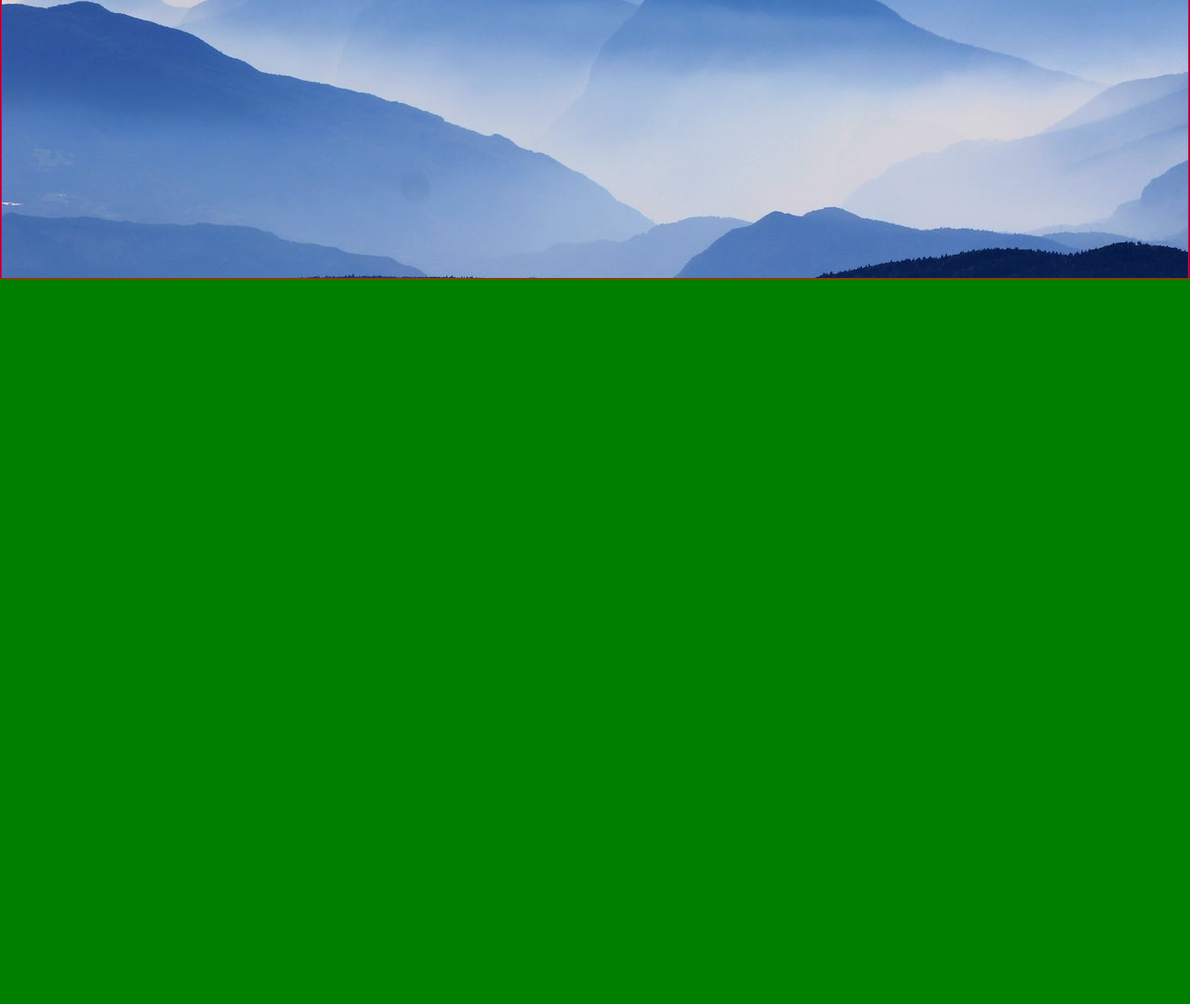
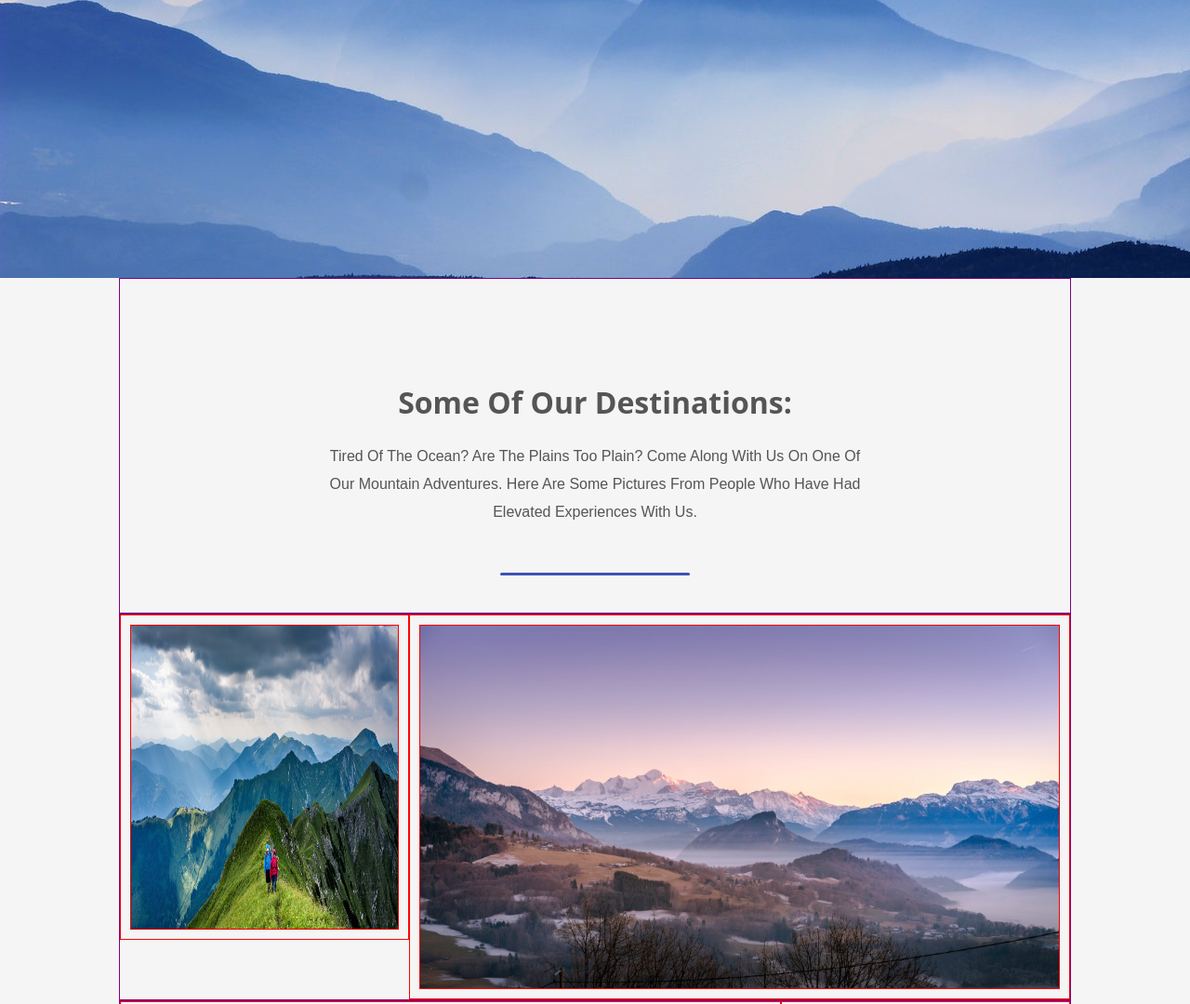
Before and after one commit to Sokthai/Front-End, a plain HTML site: page Flex-Box-Full-Project-ReCreate/index.html in a window 1280 px wide. Shown: the part 501-1581 px from the top of the page at 93% size. Before the commit the page ends 801 px from the top, so only its background shows below. Drawn offline with Linux system fonts and the light colour scheme.

Commit message:
finish styling image, need to crop image: overflow:hidden the image

```diff
--- a/Flex-Box-Full-Project-ReCreate/assets/css/style.css
+++ b/Flex-Box-Full-Project-ReCreate/assets/css/style.css
@@ -1,5 +1,7 @@
 :root{
-    --borderSize: 1px;
+    --borderSize: 0px;
+    --borderContent : 0px;
+    --b : 1px;
 }
 *{
     box-sizing: border-box;
@@ -7,7 +9,7 @@
 }
 
 body{
-    background-color: green;
+    background-color: whitesmoke;
     margin: 0;
     box-sizing: border-box;
     font-family: sans-serif;
@@ -91,6 +93,11 @@ div.frontPage .quote p{
 
 div.frontPage .group{
     text-align: center;
+    /* opacity: 0; */
+    animation: moveUp 5s 1 ease-in-out;
+    animation-iteration-count: 1;
+    animation-delay: .2s;
+
 }
 
 .btn{
@@ -131,12 +138,108 @@ div.frontPage .nav a{
 @keyframes moveUp{
     0%{
         margin-top: 120px;
-        color: red;
+        opacity: 0;
     }
 
-    50%{
+    30%{
         margin-top: 0px;
-        color: blue;
-
+        opacity: .9;
+    }
+    100%{
+        opacity: .9;
     }
 }
+
+
+
+
+/* mainContent */
+
+div.mainContent{
+    border: var(--borderContent) solid red;
+    display: flex;
+    flex-direction: column;
+    justify-content: center;
+    align-items: center;
+    text-align: center;
+    padding: 0 10%;
+}
+
+div.mainContent .content{
+    color: #555555;
+    border: none;
+    font-family: bold 32px "Open Sans", sans-serif;
+    text-transform: capitalize;
+    text-align: center;
+    border: var(--borderContent) solid blue;
+    flex-direction: column;
+    align-items: center;
+    padding: 90px 0 20px 0;
+}
+
+div.mainContent .content p{
+    width: 58%;
+    text-align: center;
+    border: var(--borderContent) solid blue;
+    font-family: sans-serif;
+    font-size: 16px;
+    line-height: 30px;
+    margin: 0px;
+
+}
+
+div.mainContent .content hr{
+
+    border: none;
+    width: 20%;
+    padding: 0;
+    height: 3px;
+    border-radius: 3px;
+    background-color: #3f51b5;
+    margin: 50px 0 20px 0;
+}
+
+div.mainContent .content h1{
+    font: bold 32px "Open Sans", sans-serif;
+}
+
+
+div.mainContent .image{
+    min-width: 100%;
+    min-height: 200px;
+    flex-basis: 30%;
+    display: flex;
+    border: var(--b) solid purple;
+    justify-content: space-between;
+}
+
+div.mainContent .image .smallImage{
+    flex-basis:355px;
+    height: 350px;
+    border: var(--b) solid red;
+    padding: 10px;
+    overflow: hidden;
+}
+
+div.mainContent .image .smallImage img{
+    width: 100%;
+    border: var(--b) solid red;
+    height: 100%;
+
+}
+
+
+div.mainContent .image .bigImage{
+    flex-grow: 1;
+    padding: 10px;
+    border: var(--b) solid red;
+    flex-basis: 80%;
+    overflow: hidden;
+
+}
+
+div.mainContent .image .bigImage img{
+    width: 100%;
+    border: var(--b) solid red;
+    height: 100%;
+}
--- a/Flex-Box-Full-Project-ReCreate/index.html
+++ b/Flex-Box-Full-Project-ReCreate/index.html
@@ -25,6 +25,37 @@
                 </div>
             </div>
         </div>
+
+        <div class="mainContent">
+            <div class="image content">
+                <h1>some of our destinations: </h1>
+                <p>
+                    Tired of the ocean? Are the plains too plain? Come along with us on one of our mountain adventures. Here are some pictures from people who have had elevated experiences with us.
+                </p>
+                <hr/>
+            </div>
+            <div class="image">
+                <div class="smallImage">
+                   <img src="./assets/img/mountain1.jpg" alt="" srcset="">
+                </div>
+                <div class="bigImage">
+                    <img src="./assets/img/mountain2.jpg" alt="" srcset="">
+                </div>
+            </div>
+            <div class="image">
+                <div class="bigImage">
+                    <img src="./assets/img/mountain3.jpg" alt="" srcset="">
+                </div>
+                <div class="smallImage">
+                    <img src="./assets/img/mountain4.jpg" alt="" srcset="">
+                </div>
+            </div>
+        </div>
+
+
+
+
+
     </div>
 </body>
 </html>
```
